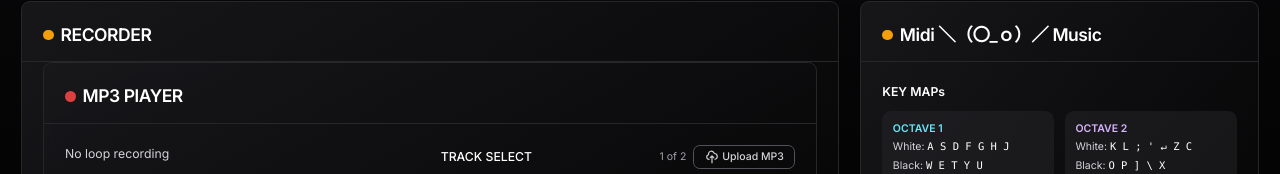
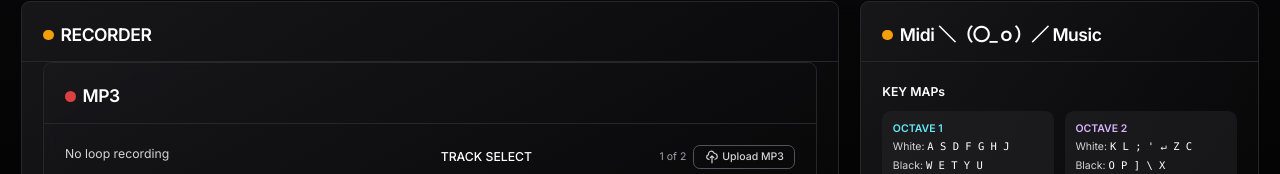
Before and after one commit to sudo-self/midi-controller, a Next.js app: page / in a window 1280 px wide. Shown: the part 1172-1346 px from the top of the page. Built offline with nearby package versions, Linux system fonts and the light colour scheme.

Commit message:
Update LoopRecorder.tsx

```diff
--- a/components/LoopRecorder.tsx
+++ b/components/LoopRecorder.tsx
@@ -446,7 +446,7 @@ const LoopRecorder: React.FC<LoopRecorderProps> = ({ audioContext, masterGain })
       <CardHeader className="pb-4 border-b border-zinc-800">
         <CardTitle className="text-white text-xl flex items-center gap-2">
           <div className="w-3 h-3 bg-red-500 rounded-full animate-pulse"></div>
-          MP3 PlAYER
+          MP3
         </CardTitle>
       </CardHeader>
       <CardContent className="pt-6">
```
